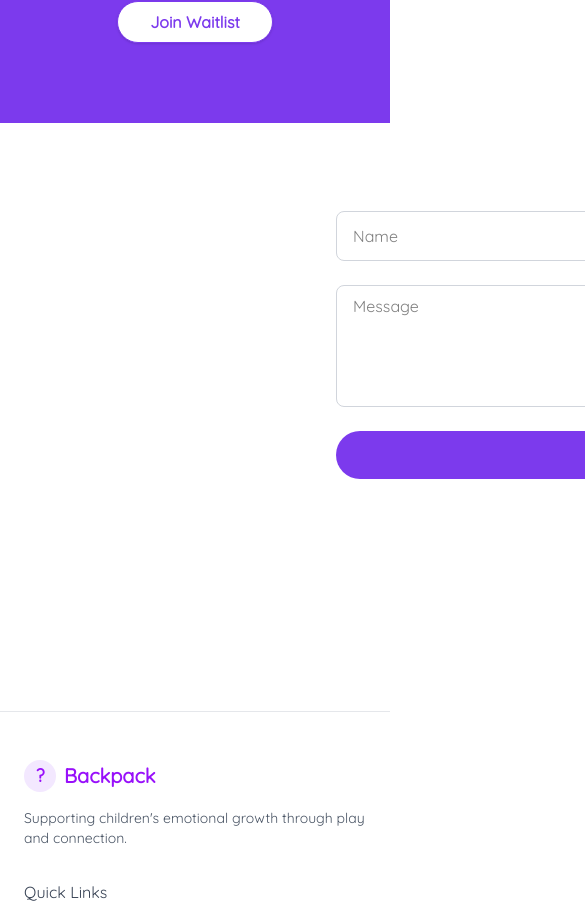
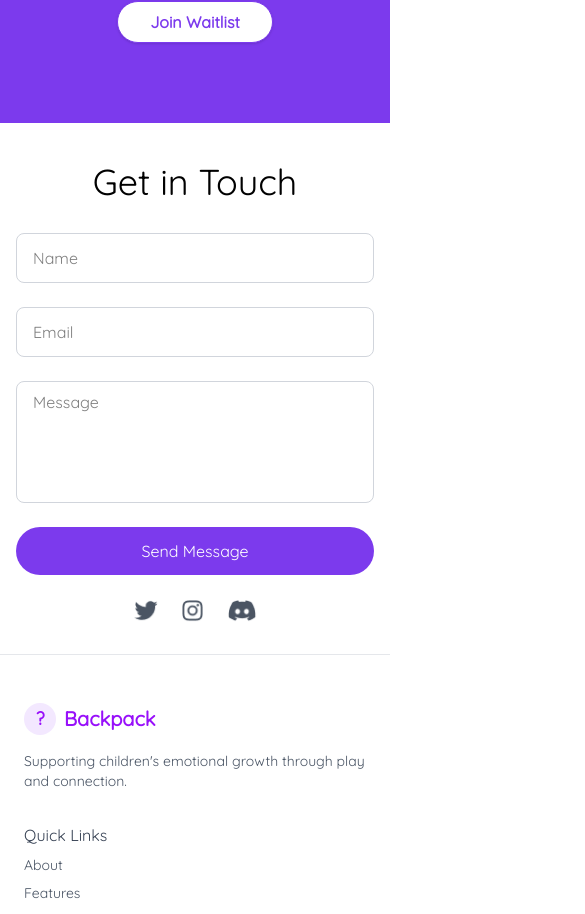
Before and after one commit to Natito9/backpack-project, a Next.js app: page / in a window 390 px wide. Shown: the part 3118-4032 px from the top of the page, 585 px wide, since content can reach past the window. Built offline with nearby package versions, Linux system fonts and the light colour scheme.

Commit message:
I have worked with the responsiveness that it should look nice to every screen size.

```diff
--- a/src/components/contact/contact.jsx
+++ b/src/components/contact/contact.jsx
@@ -2,31 +2,29 @@ import Image from "next/image";
 
 export default function Contact() {
   return (
-    <section className="w-[1440px] h-[588px] mx-auto flex justify-center items-start relative px-4">
-      <div className="w-[1280px] h-[428px] flex flex-col items-center relative">
-        <div className="w-[768px] h-[428px] relative">
-          {/* Title */}
-          <div className="absolute top-[-3px] left-[277.61px] w-[205px] h-[45px] flex items-center justify-center">
+    <section className="w-full max-w-[1440px] mx-auto flex justify-center items-start relative px-4 py-8">
+      <div className="w-full max-w-[1280px] flex flex-col items-center relative">
+        <div className="w-full max-w-[768px] relative">
+          <div className="w-full flex justify-center mb-6">
             <h2 className="text-(length:--subtitle-font-size) leading-subtitle font-(family-name:--subtitle-font-family)">
               Get in Touch
             </h2>
           </div>
 
-          {/* Form */}
-          <form className="absolute top-[88px] w-[768px] h-[268px] flex flex-col gap-[24px]">
-            <div className="w-full h-[50px] flex gap-[24px]">
+          <form className="w-full flex flex-col gap-6">
+            <div className="w-full flex flex-col md:flex-row gap-6">
               <input
                 type="text"
                 placeholder="Name"
-                className="w-[372px] h-full px-4 border border-gray-300 rounded-[8px]
-                  font-placeholder text-placeholder placeholder:font-placeholder placeholder:text-placeholder
+                className="flex-1 min-h-[50px] px-4 py-2 border border-gray-300 rounded-[8px]
+                  font-placeholder text-placeholder text-base placeholder:font-placeholder placeholder:text-placeholder
                   focus:outline-none focus:ring-2 focus:ring-[var(--main-color)]"
               />
               <input
                 type="email"
                 placeholder="Email"
-                className="w-[372px] h-full px-4 border border-gray-300 rounded-[8px]
-                  font-placeholder text-placeholder placeholder:font-placeholder placeholder:text-placeholder
+                className="flex-1 min-h-[50px] px-4 py-2 border border-gray-300 rounded-[8px]
+                  font-placeholder text-placeholder text-base placeholder:font-placeholder placeholder:text-placeholder
                   focus:outline-none focus:ring-2 focus:ring-[var(--main-color)]"
               />
             </div>
@@ -34,11 +32,10 @@ export default function Contact() {
             <textarea
               placeholder="Message"
               className="w-full h-[122px] px-4 py-2 border border-gray-300 rounded-[8px] resize-none
-                font-placeholder text-placeholder placeholder:font-placeholder placeholder:text-placeholder
+                font-placeholder text-placeholder text-base placeholder:font-placeholder placeholder:text-placeholder
                 focus:outline-none focus:ring-2 focus:ring-[var(--main-color)]"
             ></textarea>
 
-            {/* Submit Button */}
             <div className="w-full h-[48px]">
               <button
                 className="w-full h-full rounded-full bg-[var(--main-color)] text-white
@@ -49,8 +46,7 @@ export default function Contact() {
             </div>
           </form>
 
-          {/* Social Icons */}
-          <div className="absolute top-[404px] w-[768px] h-[24px] flex justify-center items-center gap-6">
+          <div className="mt-6 w-full flex justify-center items-center gap-6">
             <Image
               src="/assets/images/Twitter.png"
               alt="Twitter"
```
